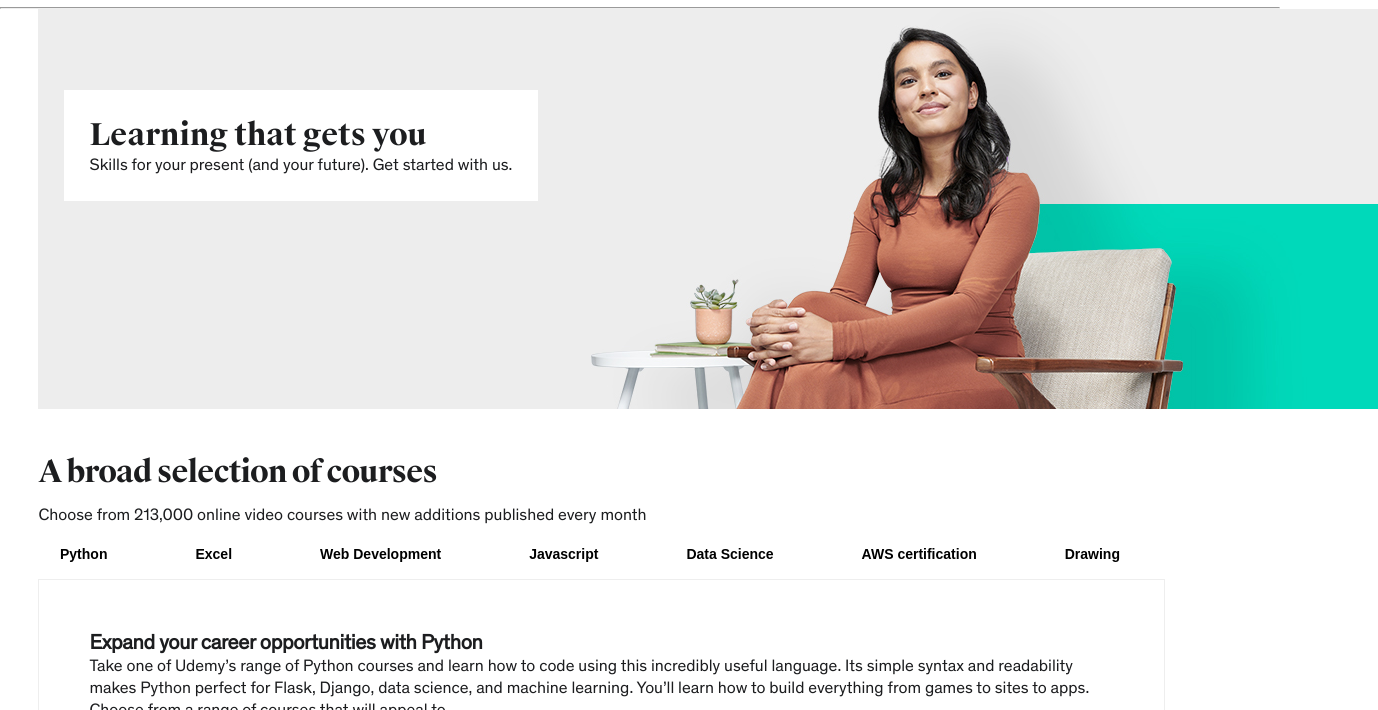
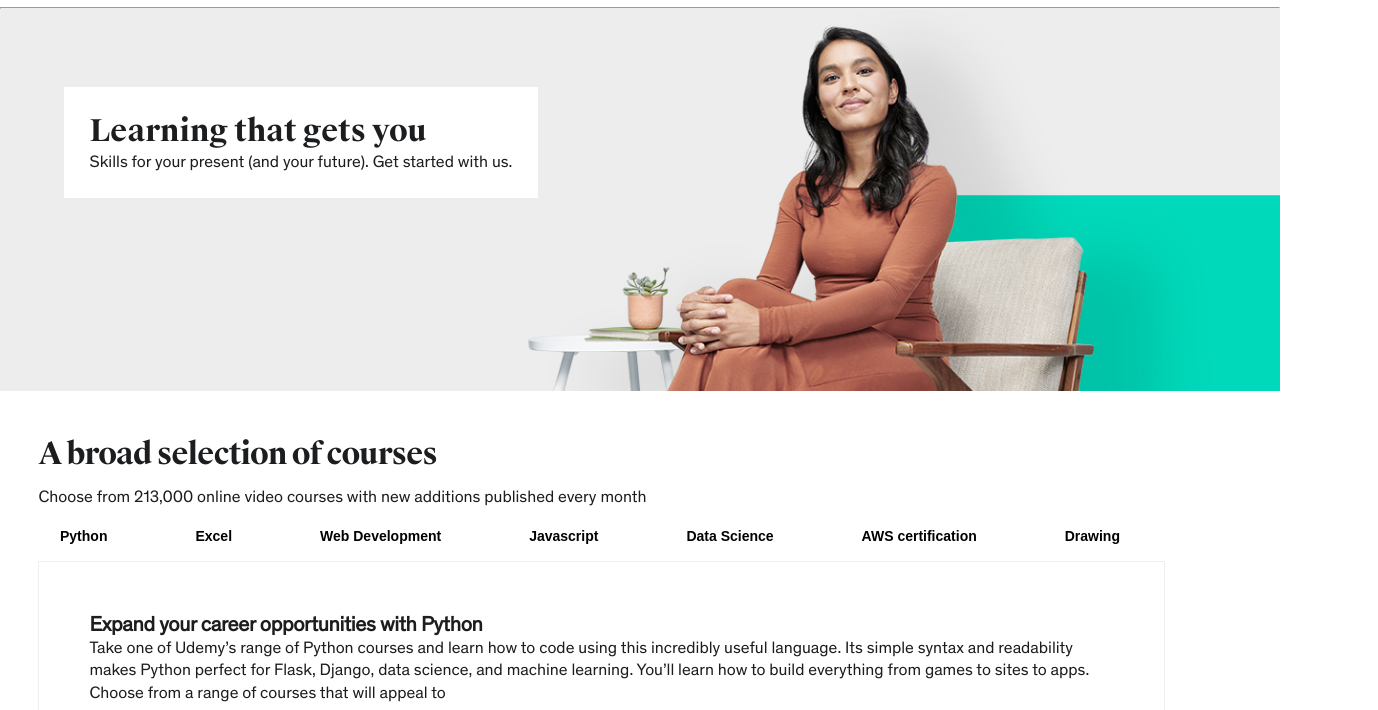
Before and after one commit to sarvdavoudi/udemy-site, a plain HTML site: page index.html in a window 1280 px wide. Shown: the part 90-800 px from the top of the page, 1378 px wide, since content can reach past the window. Drawn offline with Linux system fonts and the light colour scheme.

Commit message:
fix:banner updated

```diff
--- a/style.css
+++ b/style.css
@@ -19,6 +19,7 @@ body {
   display: flex;
   justify-content: space-between;
   padding: 10px 20px;
+  width: 100%;
 }
 
 .navigation ul {
@@ -55,11 +56,12 @@ body {
 /* section-1 */
 .banner {
   position: relative;
+
 }
 .banner .banner-image {
-  width: 1340;
+    width: 100%;
   height: 400;
-  margin-left: 3%;
+  /* margin-left: 3%; */
 }
 
 .banner .banner-content {
```
